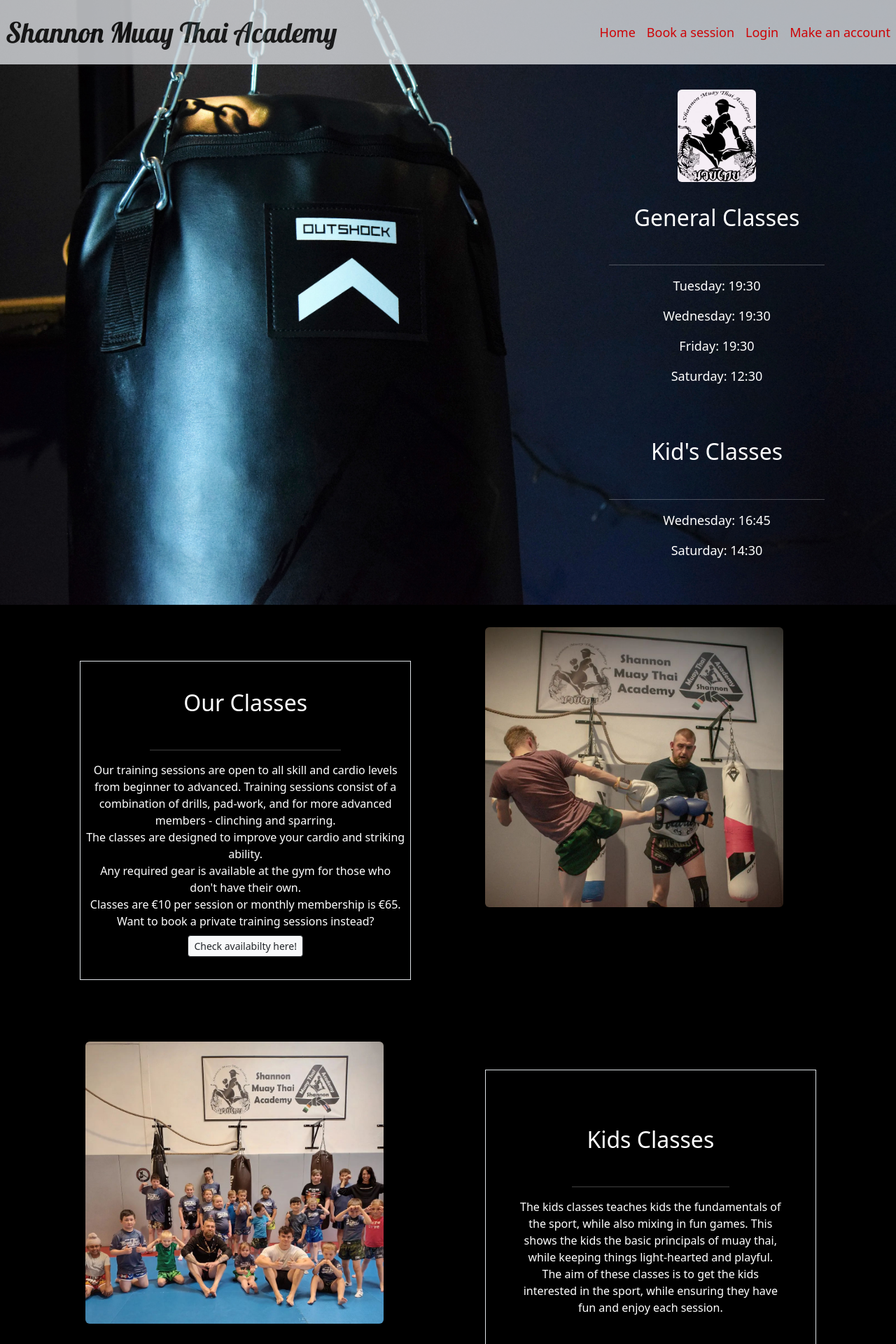
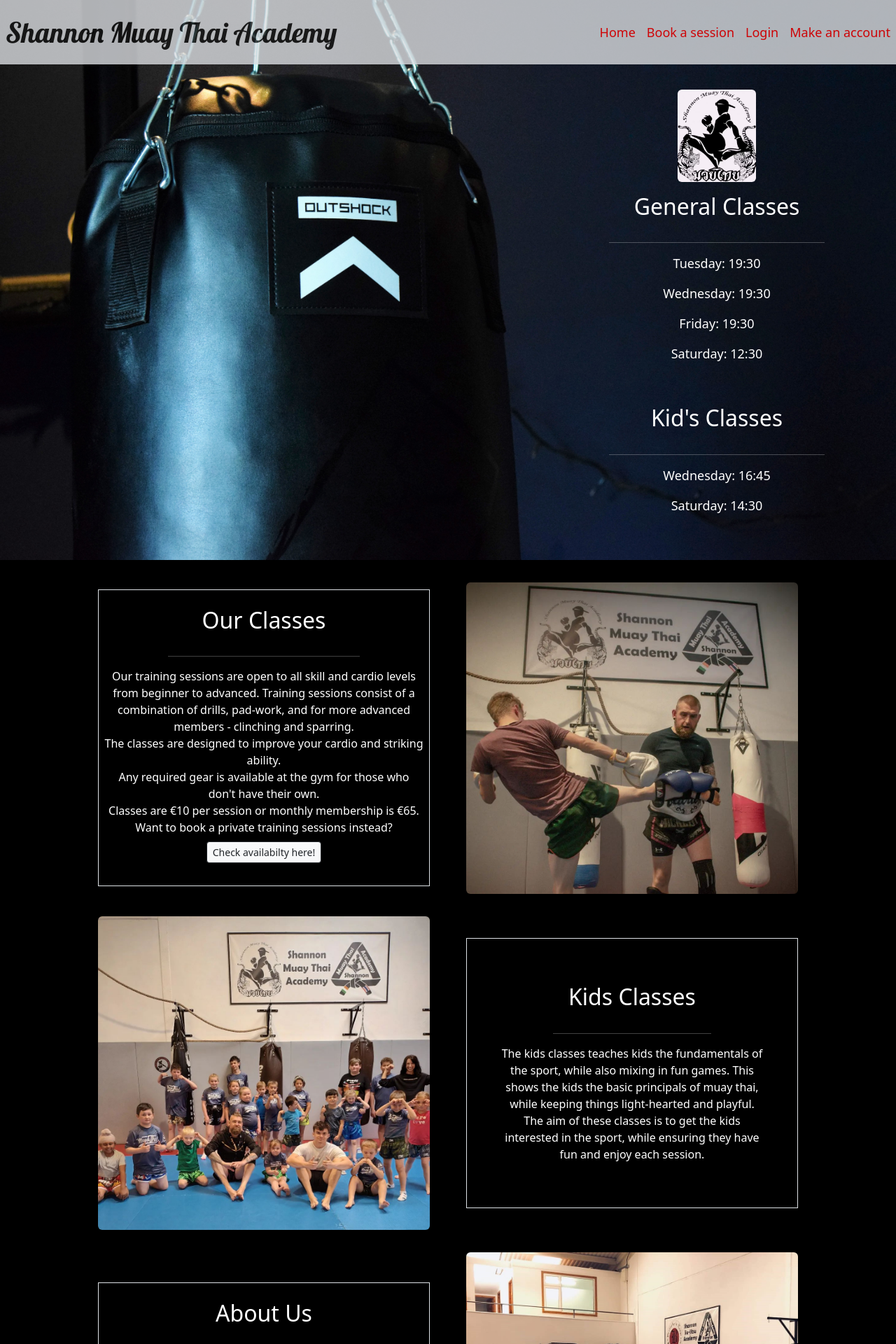
Before and after one commit to Gallie83/PP4-Django, a Django app: page / in a window 1280 px wide. Shown: the top 1920 px of the page at 70% size. Run offline with Django 3.2, Linux system fonts and the light colour scheme; some libraries are stand-ins or nearby versions.

Commit message:
All home page text and images properly aligned

```diff
--- a/PP4-Django/bookingapp/views.py
+++ b/PP4-Django/bookingapp/views.py
@@ -94,11 +94,12 @@
         print(form.cleaned_data)
         form.save()
 
-        # Redirects user to booking form page
+        # Redirects user to confirmed booking page
         return redirect('confirmed')
 
     else:
         print("Invalid")
+        print(form)
 
     context = {
         'form': form,
--- a/PP4-Django/static/css/style.css
+++ b/PP4-Django/static/css/style.css
@@ -57,7 +57,7 @@
 }
 
 h2 {
-    padding: 2rem;
+    padding: 1rem;
     margin: 0;
 }
 
@@ -70,31 +70,30 @@
 .about {
     margin: 2rem;
     overflow: auto;
+    display: flex;
+    align-items: center;
 }
 
 /* Div that wraps around image on homepage */
 .img-div {
     width: 45%;
-}
-
-/* Keeps images and text to left and right sides */
-.float-right {
-    float: right;
-}
-
-.float-left {
-    float: left;
+    margin: auto;
 }
 
 /* Home page images */
 .about-img {
-    max-width: 90%;
+    max-width: 100%;
+    vertical-align: middle;
 }
 
 /* Home page text */
 .about-text {
     color: white;
     width: 45%;
+    height: 100%;
+    margin: auto;
+    /* display: table-cell; */
+    vertical-align: middle;
 }
 
 /* Wraps around images at bottom of home page */
@@ -109,6 +108,15 @@
     display: inline-block;
 }
 
+/* Keeps images and text to left and right sides */
+.float-right {
+    float: right;
+}
+
+.float-left {
+    float: left;
+}
+
 footer {
     clear: both;
     z-index: 1;
--- a/PP4-Django/templates/base.html
+++ b/PP4-Django/templates/base.html
@@ -55,13 +55,12 @@
     <!-- font awesome script -->
     <script src="https://kit.fontawesome.com/c7dbda0798.js" crossorigin="anonymous"></script>
 
-    <!-- JavaScript Bundle with Popper -->
-    <script src="https://cdn.jsdelivr.net/npm/bootstrap@5.2.3/dist/js/bootstrap.bundle.min.js"
-        integrity="sha384-kenU1KFdBIe4zVF0s0G1M5b4hcpxyD9F7jL+jjXkk+Q2h455rYXK/7HAuoJl+0I4"
-        crossorigin="anonymous"></script>
-
-    <!-- Jquery Link -->
-    <script src="https://ajax.googleapis.com/ajax/libs/jquery/3.6.1/jquery.min.js"></script>
+    <!-- JQuery -->
+    <script src="https://ajax.googleapis.com/ajax/libs/jquery/3.6.0/jquery.min.js"></script>
+    <!-- Bootstrap JS -->
+    <script src="https://cdnjs.cloudflare.com/ajax/libs/bootstrap/4.6.1/js/bootstrap.min.js"
+        integrity="sha512-UR25UO94eTnCVwjbXozyeVd6ZqpaAE9naiEUBK/A+QDbfSTQFhPGj5lOR6d8tsgbBk84Ggb5A3EkjsOgPRPcKA=="
+        crossorigin="anonymous" referrerpolicy="no-referrer"></script>
 
     <!-- Navbar opacity changes when scrolling -->
     <script>
--- a/PP4-Django/templates/booking_form.html
+++ b/PP4-Django/templates/booking_form.html
@@ -32,7 +32,7 @@
         </div>
     </div>
 
-    <div class="about-div float-right">
+    <div class="img-div float-right">
         <img class="about-img rounded" src="/static/images/MT check.jpg" alt="Training session picture">
     </div>
 
--- a/PP4-Django/templates/date_form.html
+++ b/PP4-Django/templates/date_form.html
@@ -36,7 +36,7 @@
     </div>
 
     <!-- Training session picture -->
-    <div class="about-div float-right">
+    <div class="img-div float-right">
         <img class="about-img rounded" src="/static/images/MT check.jpg" alt="Training session picture">
     </div>
 
--- a/PP4-Django/templates/home.html
+++ b/PP4-Django/templates/home.html
@@ -36,7 +36,7 @@
     <!-- Class Section -->
     <div class="about">
 
-        <div class="about-text text-center float-left p-2 mt-5 border">
+        <div class="about-text text-center float-left border p-2">
             <h2>Our Classes</h2>
             <hr>
             <p>
@@ -64,15 +64,15 @@
     </div>
 
     <!-- Kids Class Section -->
-    <div class="about pt-5">
+    <div class="about">
 
         <!-- Photo from a kids class -->
         <div class="img-div float-left">
-            <img class="about-img rounded m-2" src="/static/images/MT KIDS.jpg" alt="Photo of kids class">
+            <img class="about-img rounded" src="/static/images/MT KIDS.jpg" alt="Photo of kids class">
         </div>
 
         <!-- Kids class desciption -->
-        <div class="about-text text-center float-right p-5 mt-5 border">
+        <div class="about-text text-center float-right border p-5">
             <h2>Kids Classes</h2>
             <hr>
             <p>
@@ -89,7 +89,7 @@
     <!-- About the Gym section -->
     <div class="about">
 
-        <div class="about-text text-center float-left p-3 mt-4 border">
+        <div class="about-text text-center float-left border p-2">
             <h2>About Us</h2>
             <hr>
             <p> Opened in 2017 by David Fitzgerald, Shannon Muay Thai Academy has since continued to grow.
@@ -107,13 +107,13 @@
 
 
     <!-- Benefits of the sport section -->
-    <div class="about pt-5">
+    <div class="about">
 
         <div class="img-div float-left">
             <img class="about-img rounded" src="/static/images/benefits.jpg" alt="12 benefits of muay thai">
         </div>
 
-        <div class="about-text text-center float-right p-2 mt-4 border">
+        <div class="about-text text-center float-right border p-2">
             <h2>About the Sport</h2>
             <hr>
             <p>Muay Thai, which translates to “Thai Boxing”, is the national sport of Thailand. It is a martial art with
@@ -131,9 +131,9 @@
     </div>
 
     <!-- Merchandise Section -->
-    <div class="about pt-5">
+    <div class="about">
 
-        <div class="about-text text-center float-left p-5 mt-5 border">
+        <div class="about-text text-center float-left border p-5">
             <h2>Merchandise</h2>
             <hr>
             <p>
--- a/PP4-Django/templates/navbar.html
+++ b/PP4-Django/templates/navbar.html
@@ -4,6 +4,12 @@
         <a class="navbar-brand" id="logo-title" href="{% url 'home' %}">
             Shannon Muay Thai Academy
         </a>
+
+        <!-- Dropdown button -->
+        <button class="navbar-toggler" type="button" data-toggle="collapse" data-target="#navbarSupportedContent"
+            aria-controls="navbarSupportedContent" aria-expanded="false" aria-label="Toggle navigation">
+            <span class="navbar-toggler-icon"></span>
+        </button>
 
         <div class="collapse navbar-collapse justify-content-end" id="navbarSupportedContent">
             <!-- Navigation Links -->
--- a/PP4-Django/templates/view_bookings.html
+++ b/PP4-Django/templates/view_bookings.html
@@ -11,7 +11,7 @@
         <h2>Your booked sessions</h2>
         <hr>
 
-        <div class="md-form md-outline" inline="true">
+        <div class="md-outline" inline="true">
             <!-- If user deletes session, message appears -->
             {% if messages %}
             {% for message in messages %}
@@ -24,7 +24,8 @@
             <!-- Displays users booked sessions from database -->
             {% if booking_list %}
             {% for booking in booking_list %}
-            <p class="bg-danger rounded py-3 my-2 w-75 mx-auto">You have a session booked at {{ booking.slot }} on
+            <p class="booked bg-danger rounded py-3 my-2 w-75 mx-auto">You have a session booked at {{ booking.slot }}
+                on
                 {{ booking.booking_date }}
                 <!-- Button for deleting session -->
                 <a href="{% url 'delete_bookings' booking.id %}" class="btn btn-outline-light btn-sm m-2">Delete</a>
```
